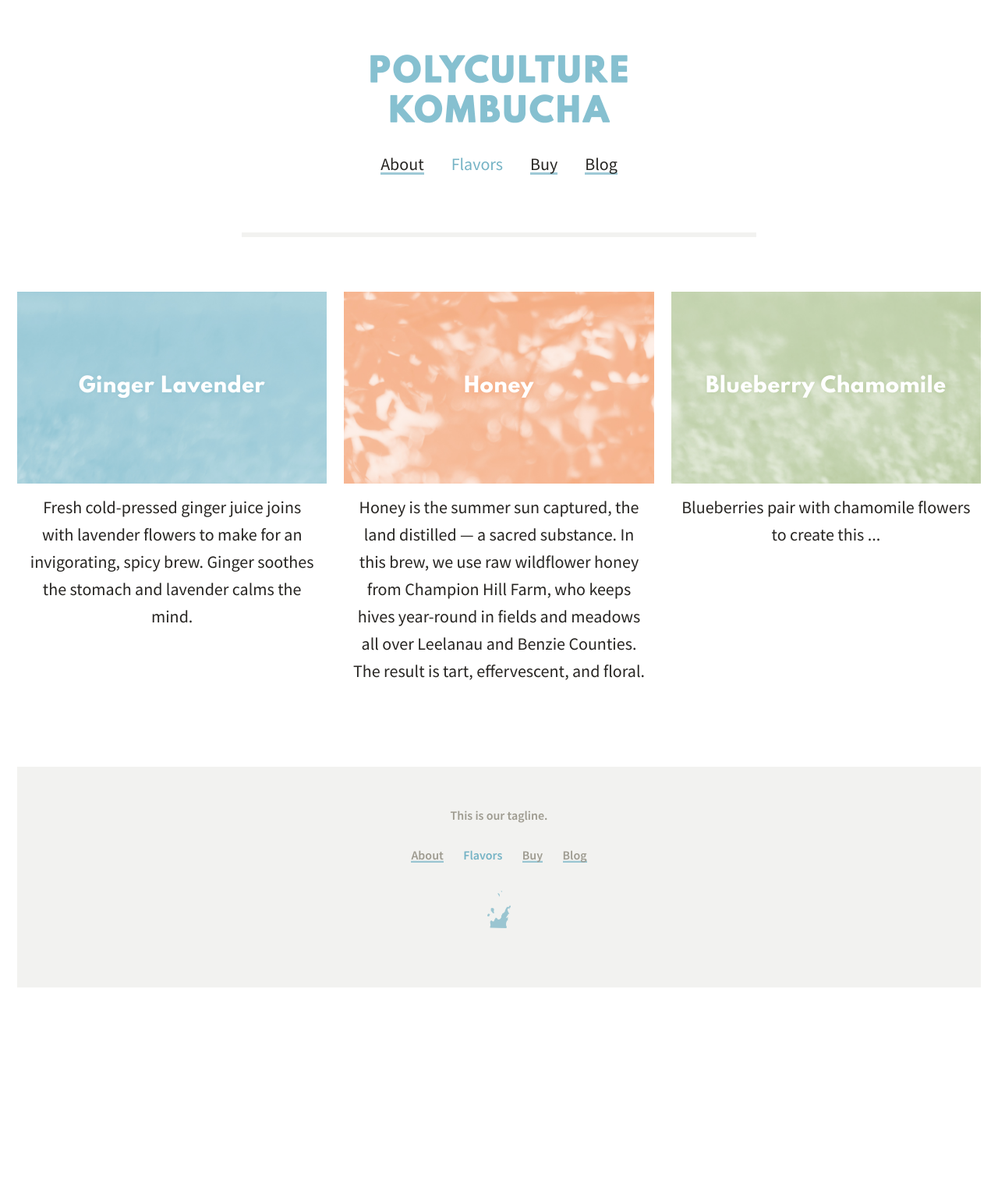
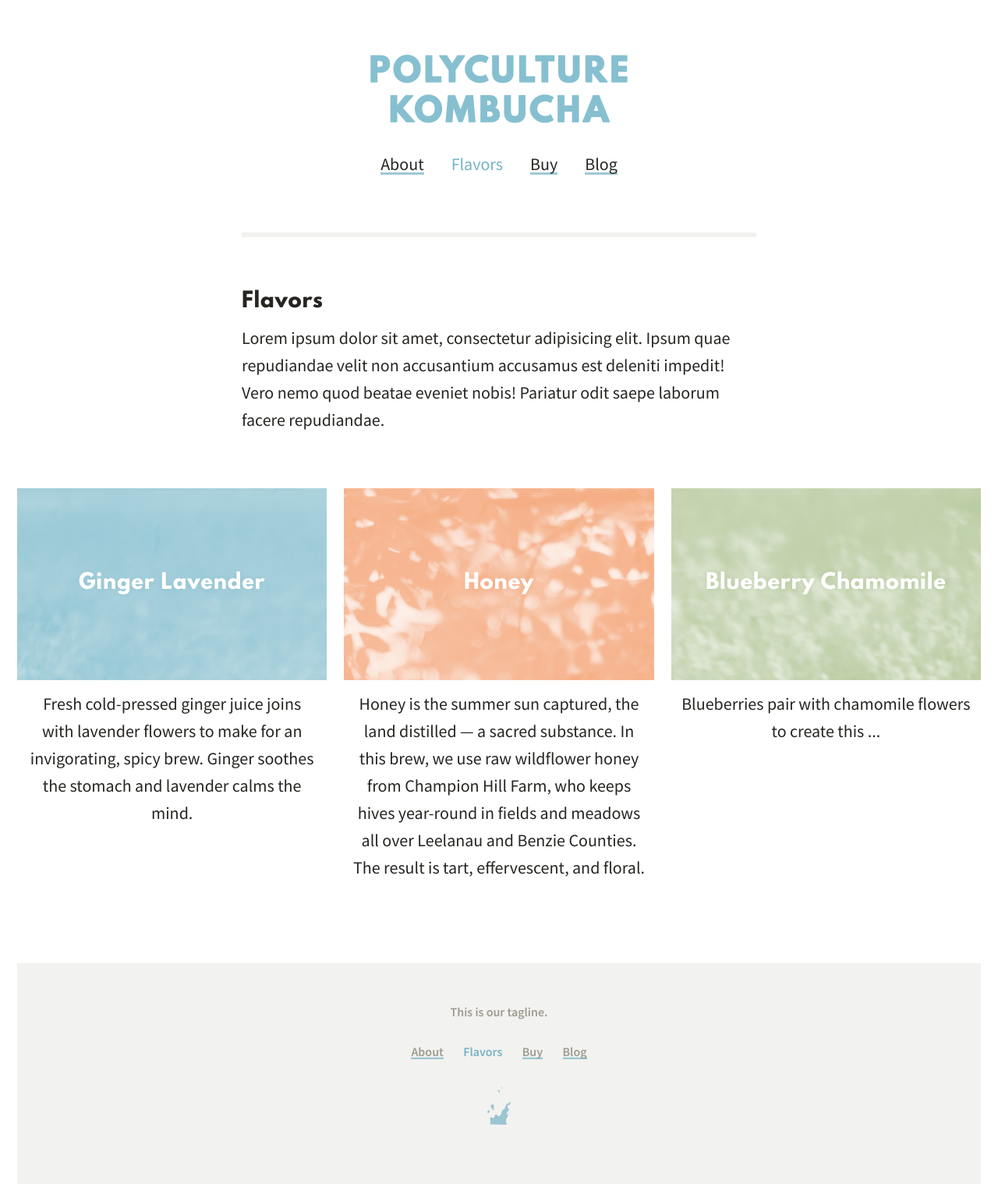
Before and after one commit to cscottmills/polyculturekombucha, a Jekyll site: the page built from flavors/index.html, in a window 1280 px wide. Shown: the whole page at 78% size. Built offline with Jekyll 4.4.1, drawn with Linux system fonts in a browser that asks for light colours; before the commit the page ends 1266 px from its top, so only the background shows below that.

Commit message:
[FEATURE] Improves post titles; adds post single layout

```diff
--- a/_config.yml
+++ b/_config.yml
@@ -18,3 +18,12 @@ kramdown:
 sass:
   sass_dir: resources/_scss
   style: :compressed
+
+# Defaults
+defaults:
+-
+  scope:
+    type: "posts"
+  values:
+    layout: "post"
+    category: "blog"
--- a/about/index.html
+++ /dev/null
@@ -1,5 +0,0 @@
----
-layout: interior
-title: About
-image: goldenrod
----
--- a/buy/index.html
+++ /dev/null
@@ -1,5 +0,0 @@
----
-layout: interior
-title: Buy
-image: grass
----
--- a/flavors/index.html
+++ b/flavors/index.html
@@ -2,9 +2,12 @@
 layout: interior
 variant: full
 title: Flavors
-image: walnut
 ---
 
+<article class="post">
+	<h2 class="post--title">Flavors</h2>
+	<p>Lorem ipsum dolor sit amet, consectetur adipisicing elit. Ipsum quae repudiandae velit non accusantium accusamus est deleniti impedit! Vero nemo quod beatae eveniet nobis! Pariatur odit saepe laborum facere repudiandae.</p>
+</article>
 <figure class="triptych">
 	<div class="third">
 		<h2 class="title blue" style="background-image: url('{{ site.imagePath }}/blue.jpg');"><b>Ginger Lavender</b></h2>
--- a/resources/_scss/_base.scss
+++ b/resources/_scss/_base.scss
@@ -8,9 +8,8 @@
 	box-sizing: border-box;
 }
 
-// Set text selection background color
-// TODO set this once we have colors
-@include selection(transparentize($blue, 0.6));
+// TODO set this once colors are final
+@include selection(transparentize($blue, 0.8));
 
 // Global
 // --------------------------------------------------------
@@ -83,6 +82,7 @@ ol {
 
 hr {
 	border: 0;
+	margin: 0;
 }
 
 input,
@@ -113,9 +113,6 @@ a,
 	&:focus {
 		outline: 0;
 	}
-	// nav & {
-	// 	box-shadow: none;
-	// }
 }
 
 b,
--- a/resources/_scss/_components.scss
+++ b/resources/_scss/_components.scss
@@ -78,10 +78,9 @@
 // Page content
 // --------------------------
 .page-content {
-	width: 100%;
-	max-width: $contentWidth;
+	@include constrained;
 	padding-top: ($verticalSpace * 2);
-	margin: 0 auto ($verticalSpace * 2);
+	margin-bottom: ($verticalSpace * 2);
 	.full & {
 		max-width: 100%;
 	}
@@ -89,11 +88,9 @@
 
 // hr
 .interior-line {
-	width: 100%;
-	max-width: $contentWidth;
+	@include constrained;
 	height: $lineThickness * 2;
 	background-color: $offWhite;
-	margin: 0 auto;
 }
 
 // Content components
@@ -141,23 +138,28 @@
 			position: absolute;
 			top: ($lineThickness / -2);
 			left: calc(50% - (#{$figureWidth} / 2));
-			// TODO calc fallback
 		}
+	}
+	.full & {
+		@include constrained;
+	}
+	// TODO calc fallback
+}
+
+.post--title {
+	@include beta;
+	line-height: 1;
+	margin-bottom: 0.618em;
+	a {
+		box-shadow: none;
 	}
 }
 
-.post--header {
-	margin-bottom: $verticalSpace;
-	.title {
-		@include beta;
-		line-height: 1em;
-	}
-	.byline {
-		font-size: $delta;
-		font-weight: $medium;
-		color: $grayLight;
-		padding: 0.25em 0;
-	}
+.post--byline {
+	font-size: $delta;
+	font-weight: $medium;
+	color: $grayLight;
+	margin: -0.5em 0 1em;
 }
 
 // Content figure
@@ -165,7 +167,7 @@
 // figure
 .content-figure {
 	$overhang: (($contentWidth - $figureWidth) / 2);
-	margin-bottom: $verticalSpace;
+	margin: $verticalSpace 0;
 	&.wide {
 		width: auto;
 		margin-right: -$overhang;
@@ -222,7 +224,6 @@
 	$space: 1em;
 	display: flex;
 	justify-content: space-between;
-	// padding: 0 $space;
 	.third {
 		width: calc(33.333% - ((#{$space} * 2) / 3));
 		text-align: center;
@@ -232,22 +233,18 @@
 		width: 100%;
 		color: $white;
 		line-height: 1.2;
-		// background-image: none !important;
 		background-size: cover;
 		padding-bottom: 61.8%;
 		margin-bottom: 0.5em;
 		position: relative;
 		&.blue {
 			text-shadow: 0 0 $shadowBlur transparentize($blue, $shadowOpacity);
-			// background-color: $blue;
 		}
 		&.orange {
 			text-shadow: 0 0 $shadowBlur transparentize($orange, $shadowOpacity);
-			// background-color: $orange;
 		}
 		&.green {
 			text-shadow: 0 0 $shadowBlur transparentize($green, $shadowOpacity);
-			// background-color: $green;
 		}
 	}
 	b {
--- a/resources/_scss/_mixins.scss
+++ b/resources/_scss/_mixins.scss
@@ -5,6 +5,13 @@
 	font-family: $fontHead;
 	font-size: $beta;
 	letter-spacing: 0.03em;
+}
+
+@mixin constrained {
+	width: 100%;
+	max-width: $contentWidth;
+	margin-right: auto;
+	margin-left: auto;
 }
 
 // @mixin wide-bleed {
--- a/resources/_scss/_variables.scss
+++ b/resources/_scss/_variables.scss
@@ -40,7 +40,7 @@ $bold: 700;
 
 // Measurements
 // --------------------------------------------------------
-$containerWidth: 62em;
+$containerWidth: 60em;
 $contentWidth: 30em;
 $figureWidth: 18.54em;
 $homeWidth: ($contentWidth + ($contentWidth - $figureWidth));
```
Also changed, not shown: _layouts/post.html (added, +9 -0 lines), about/index.md (added, +6 -0 lines), blog/index.html (+2 -5 lines), buy/index.md (added, +6 -0 lines).
